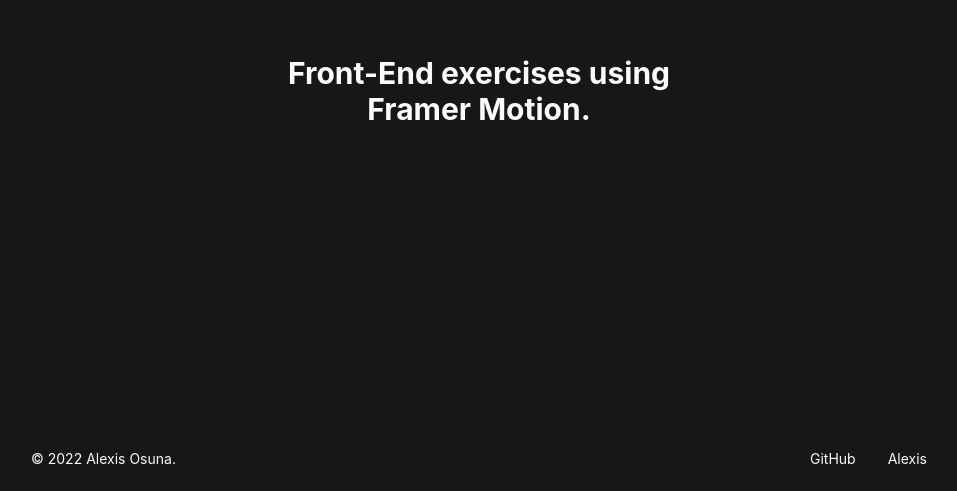
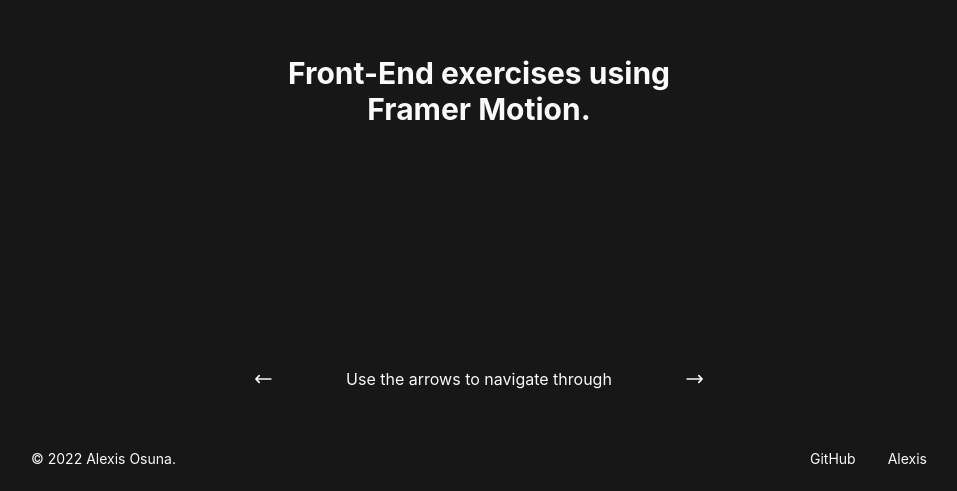
Before and after one commit to alexis-osuna/practice, a Next.js app: page / in a window 1280 px wide. Shown: the part 309-800 px from the top of the page, without its empty margins (161-1118 px from the left). Built offline with nearby package versions, Linux system fonts and the light colour scheme.

Commit message:
Nav and Framer Motion

```diff
--- /dev/null
+++ b/components/Arrow.tsx
@@ -0,0 +1,35 @@
+import React from "react";
+import { motion } from "framer-motion";
+import {
+  HiOutlineArrowNarrowLeft,
+  HiOutlineArrowNarrowRight,
+} from "react-icons/hi";
+import animations from "../lib/animations";
+
+interface Props {
+  isActive: boolean;
+  right?: boolean;
+}
+
+const Arrow: React.FC<Props> = ({ isActive, right }) => {
+  if (right) {
+    return (
+      <motion.div
+        animate={isActive ? "active" : "inactive"}
+        variants={animations.arrowRight}
+      >
+        <HiOutlineArrowNarrowRight className="text-xl hover:text-neutral-400" />
+      </motion.div>
+    );
+  }
+  return (
+    <motion.div
+      animate={isActive ? "active" : "inactive"}
+      variants={animations.arrowLeft}
+    >
+      <HiOutlineArrowNarrowLeft className="text-xl hover:text-neutral-400" />
+    </motion.div>
+  );
+};
+
+export default Arrow;
--- a/components/Footer.tsx
+++ b/components/Footer.tsx
@@ -1,8 +1,15 @@
 import React from "react";
+import { motion } from "framer-motion";
+import animations from "../lib/animations";
 
 const Footer: React.FC = () => {
   return (
-    <footer className="absolute bottom-0 flex items-center justify-between w-full h-16 px-48">
+    <motion.footer
+      initial="initial"
+      animate="animate"
+      variants={animations.fadeIn}
+      className="absolute bottom-0 flex items-center justify-between w-full h-16 px-48"
+    >
       <p className="text-sm">© {new Date().getFullYear()} Alexis Osuna.</p>
       <div className="space-x-8 text-sm underline-offset-4">
         <a
@@ -22,7 +29,7 @@
           Alexis
         </a>
       </div>
-    </footer>
+    </motion.footer>
   );
 };
 
--- /dev/null
+++ b/components/Heading.tsx
@@ -0,0 +1,18 @@
+import React from "react";
+import { motion } from "framer-motion";
+import animations from "../lib/animations";
+
+const Heading: React.FC = () => {
+  return (
+    <motion.h1
+      initial="initial"
+      animate="animate"
+      variants={animations.fadeInUp}
+      className="max-w-sm text-3xl font-bold text-center"
+    >
+      Front-End exercises using Framer Motion.
+    </motion.h1>
+  );
+};
+
+export default Heading;
--- a/components/Layout.tsx
+++ b/components/Layout.tsx
@@ -1,5 +1,6 @@
 import React from "react";
 
+import Nav from "./Nav";
 import Footer from "./Footer";
 
 interface Props {
@@ -10,6 +11,7 @@
   return (
     <div className="relative w-screen h-screen">
       {children}
+      <Nav />
       <Footer />
     </div>
   );
--- /dev/null
+++ b/components/Nav.tsx
@@ -0,0 +1,26 @@
+import React, { useState } from "react";
+import { motion } from "framer-motion";
+import animations from "../lib/animations";
+
+import Arrow from "./Arrow";
+
+const Nav: React.FC = () => {
+  const [isActive, setIsActive] = useState(false);
+
+  return (
+    <motion.div
+      initial="initial"
+      animate="animate"
+      variants={animations.fadeIn}
+      className="absolute flex items-center justify-center w-full h-8 space-x-16 cursor-pointer bottom-24"
+      onMouseEnter={() => setIsActive(true)}
+      onMouseLeave={() => setIsActive(false)}
+    >
+      <Arrow isActive={isActive} />
+      <p>Use the arrows to navigate through</p>
+      <Arrow isActive={isActive} right />
+    </motion.div>
+  );
+};
+
+export default Nav;
--- /dev/null
+++ b/lib/animations.ts
@@ -0,0 +1,50 @@
+const ease = [0.65, 0, 0.35, 1];
+const duration = 1;
+
+const animations = {
+  fadeIn: {
+    initial: { opacity: 0 },
+    animate: {
+      opacity: 1,
+      transition: {
+        duration,
+        ease,
+      },
+    },
+  },
+  fadeInUp: {
+    initial: { y: 100, opacity: 0 },
+    animate: {
+      y: 0,
+      opacity: 1,
+      transition: {
+        duration,
+        ease,
+      },
+    },
+  },
+  arrowLeft: {
+    active: { x: 0 },
+    inactive: {
+      x: [0, -16],
+      transition: {
+        duration,
+        repeat: Infinity,
+        repeatType: "reverse" as const,
+      },
+    },
+  },
+  arrowRight: {
+    active: { x: 0 },
+    inactive: {
+      x: [0, 16],
+      transition: {
+        duration,
+        repeat: Infinity,
+        repeatType: "reverse" as const,
+      },
+    },
+  },
+};
+
+export default animations;
--- a/package.json
+++ b/package.json
@@ -9,9 +9,11 @@
     "lint": "next lint"
   },
   "dependencies": {
+    "framer-motion": "^6.3.12",
     "next": "12.1.6",
     "react": "18.2.0",
-    "react-dom": "18.2.0"
+    "react-dom": "18.2.0",
+    "react-icons": "^4.4.0"
   },
   "devDependencies": {
     "@types/node": "18.0.0",
--- a/pages/_app.tsx
+++ b/pages/_app.tsx
@@ -1,13 +1,16 @@
 import "../styles/globals.css";
 import type { AppProps } from "next/app";
+import { AnimatePresence } from "framer-motion";
 
 import Layout from "../components/Layout";
 
 function MyApp({ Component, pageProps }: AppProps) {
   return (
-    <Layout>
-      <Component {...pageProps} />
-    </Layout>
+    <AnimatePresence exitBeforeEnter>
+      <Layout>
+        <Component {...pageProps} />
+      </Layout>
+    </AnimatePresence>
   );
 }
 
--- a/pages/index.tsx
+++ b/pages/index.tsx
@@ -1,14 +1,12 @@
 import type { NextPage } from "next";
+
+import Heading from "../components/Heading";
 
 const Home: NextPage = () => {
   return (
-    <>
-      <div className="flex items-center justify-center w-full h-full">
-        <h1 className="max-w-sm text-3xl font-bold text-center">
-          Front-End exercises using Framer Motion.
-        </h1>
-      </div>
-    </>
+    <div className="flex items-center justify-center w-full h-full">
+      <Heading />
+    </div>
   );
 };
 
```
Also changed, not shown: 1 other file (tests, documents, lock files or other folders).
